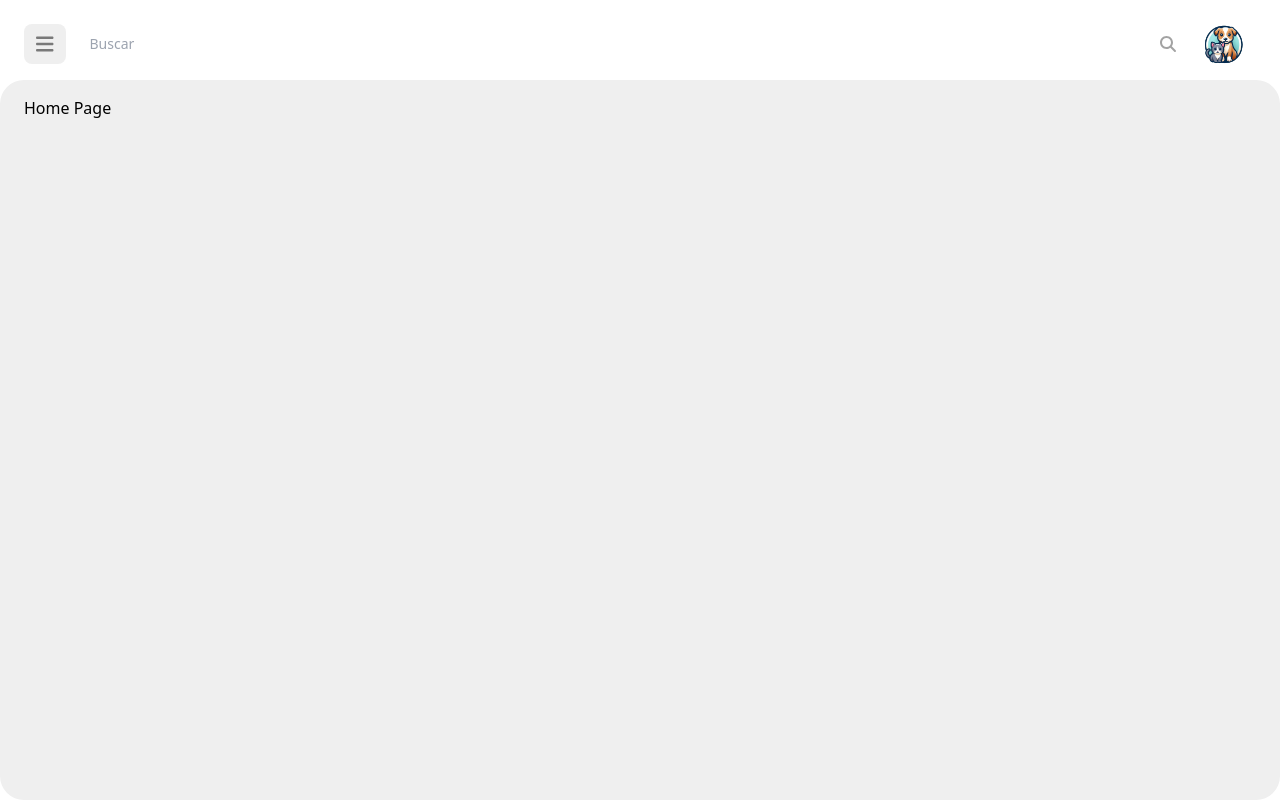
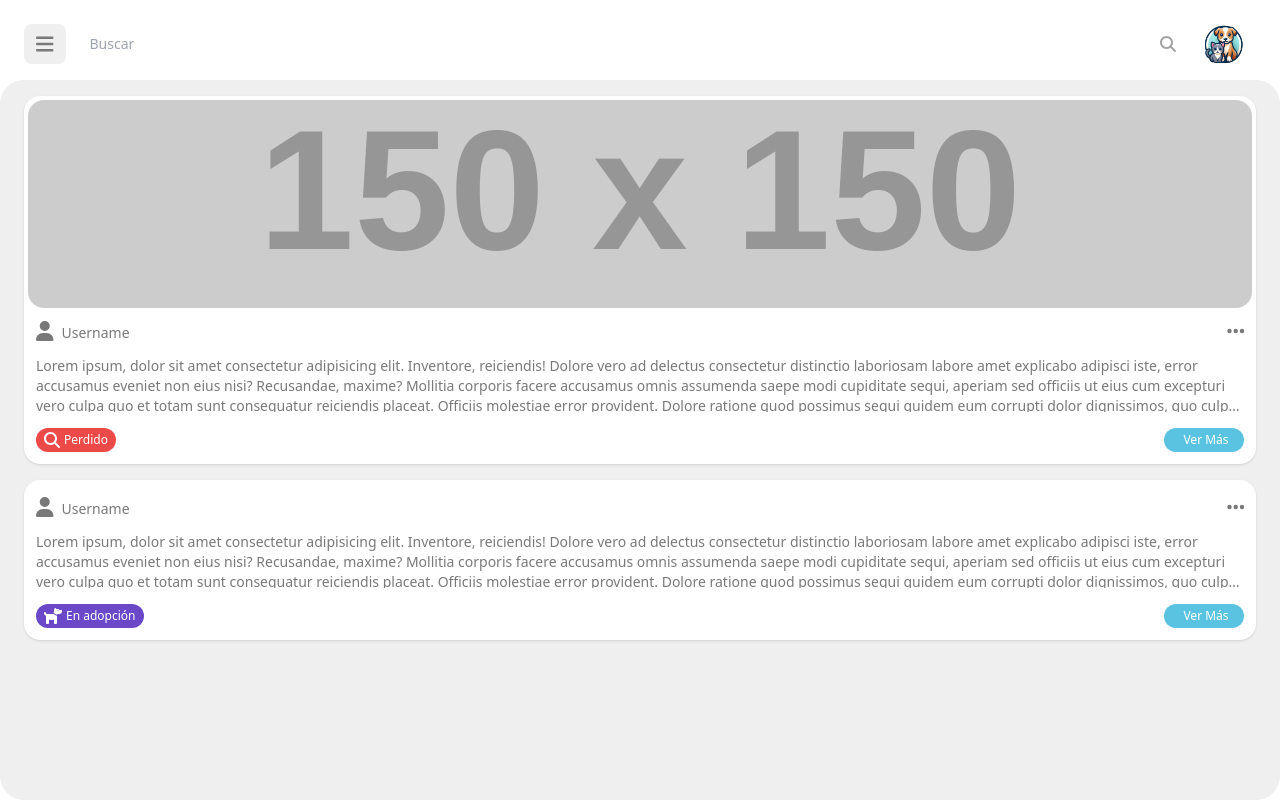
Before and after one commit to AngelAlmanza/client-app-petfinder, a React (Vite) app: page / in a window 1280 px wide. Built offline with nearby package versions, Linux system fonts and the light colour scheme.

Commit message:
Added Posts component

```diff
--- /dev/null
+++ b/src/components/PetPost.tsx
@@ -0,0 +1,61 @@
+import { faEllipsis, faUser, faFlag } from "@fortawesome/free-solid-svg-icons";
+import { FontAwesomeIcon } from "@fortawesome/react-fontawesome";
+import { ReactNode, useState } from "react";
+import { PostButton } from "./buttons/PostButton";
+
+type Props = {
+  username: string,
+  description: string,
+  postImage?: string,
+  altImage?: string
+  buttonByPublish: ReactNode,
+}
+
+export const PetPost = ({ username, description, postImage, altImage, buttonByPublish }: Props) => {
+  const [opacityButton, setOpacityButton] = useState<string>('opacity-0');
+
+  const hideButton = () => {
+    if (opacityButton === 'opacity-0') {
+      setOpacityButton('opacity-100')
+    } else {
+      setOpacityButton('opacity-0')
+    }
+  };
+
+  return (
+    <article className="w-full rounded-2xl bg-white shadow p-1 flex flex-col">
+      {
+        postImage && (
+          <img
+            src={postImage} alt={altImage}
+            className="w-full h-52 object-cover rounded-2xl"
+          />
+        )
+      }
+      <div className="px-2">
+        <div className="w-100 flex justify-between items-center my-3 relative">
+          <div>
+            <FontAwesomeIcon icon={faUser} className="text-text-primary-color text-xl" />
+            <span className="ml-2 text-sm font-medium text-text-primary-color">{ username }</span>
+          </div>
+          <button onClick={hideButton}>
+            <FontAwesomeIcon icon={faEllipsis} className="text-text-primary-color text-xl" />
+          </button>
+          <div className={`absolute right-0 top-4 transition-all ${opacityButton}`} >
+            <button className="bg-primary-gray rounded-lg shadow-md py-2 px-4 flex items-center">
+              <FontAwesomeIcon icon={faFlag} className="text-danger-color text-xl" />
+              <span className="inline-block ml-2 font-medium text-sm text-text-primary-color">Reportar</span>
+            </button>
+          </div>
+        </div>
+        <p className="mb-4 text-text-primary-color text-sm overflow-hidden h-14 line-clamp-3">
+          { description }
+        </p>
+        <div className="flex justify-between items-center my-2">
+          { buttonByPublish }
+          <PostButton onClick={() => {}} type="more" />
+        </div>
+      </div>
+    </article>
+  )
+}
--- a/src/pages/homePage.tsx
+++ b/src/pages/homePage.tsx
@@ -1,9 +1,26 @@
+import { PetPost } from "../components/PetPost"
+import { PostButton } from "../components/buttons/PostButton"
 import { MainLayout } from "../layouts/MainLayout"
+
+const TEXT_TEST = "Lorem ipsum, dolor sit amet consectetur adipisicing elit. Inventore, reiciendis! Dolore vero ad delectus consectetur distinctio laboriosam labore amet explicabo adipisci iste, error accusamus eveniet non eius nisi? Recusandae, maxime? Mollitia corporis facere accusamus omnis assumenda saepe modi cupiditate sequi, aperiam sed officiis ut eius cum excepturi vero culpa quo et totam sunt consequatur reiciendis placeat. Officiis molestiae error provident. Dolore ratione quod possimus sequi quidem eum corrupti dolor dignissimos, quo culpa impedit nisi laborum nostrum molestias sint nobis itaque dolorum voluptas odio perspiciatis ipsum beatae? Fuga voluptatum ea sit.";
 
 export const HomePage = () => {
   return (
     <MainLayout>
-      <h1>Home Page</h1>
+      <section className="grid grid-cols-1 gap-4">
+        <PetPost
+          buttonByPublish={<PostButton onClick={() => {}} type="lost" />}
+          username="Username"
+          postImage="https://via.placeholder.com/150"
+          altImage="Post image"
+          description={TEXT_TEST}
+        />
+        <PetPost
+          buttonByPublish={<PostButton onClick={() => {}} type="inAdoption" />}
+          username="Username"
+          description={TEXT_TEST}
+        />
+      </section>
     </MainLayout>
   )
 }
--- a/src/styles/index.css
+++ b/src/styles/index.css
@@ -9,3 +9,9 @@
 .special-button {
   background-image: linear-gradient(to right, #94d6cb, #8fd4d1, #8cd2d6, #8ccfda, #8dccde);
 }
+
+.line-clamp-3 {
+  display: -webkit-box;
+  -webkit-line-clamp: 3;
+  -webkit-box-orient: vertical;
+}
```
